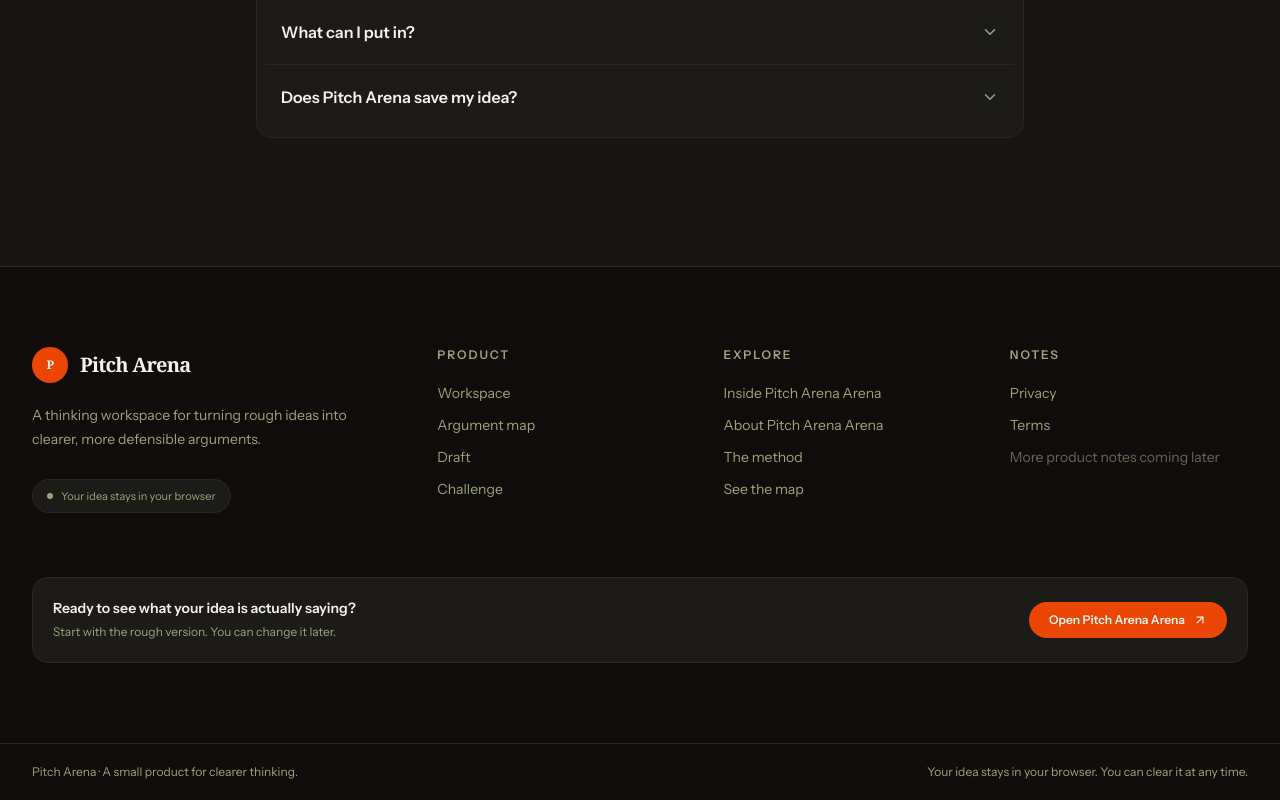
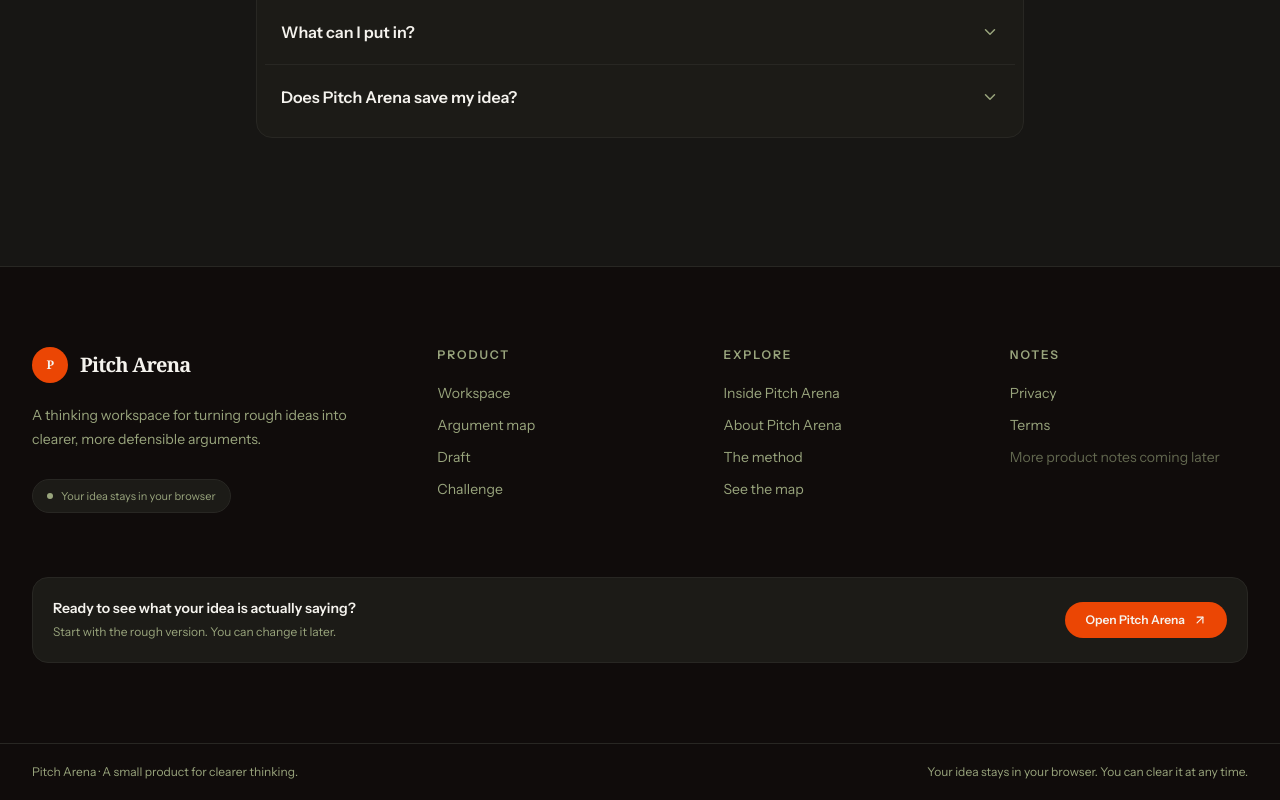
Before and after one commit to Wuraola-Adebisi/Pitch, a React (Vite) app: page / in a window 1280 px wide. Shown: the part 4598-5398 px from the top of the page. Built offline with nearby package versions, Linux system fonts and the light colour scheme.

Commit message:
Fix duplicate Pitch Arena naming in footer

```diff
--- a/src/components/Footer.tsx
+++ b/src/components/Footer.tsx
@@ -31,8 +31,8 @@
           <div>
             <p className="text-xs font-semibold uppercase tracking-[.16em] text-[#99a57d]">Explore</p>
             <ul className="mt-5 space-y-3 text-sm text-[#99a57d]">
-              <li><a href="/#method" className="hover:text-[#f5f3ee]">Inside Pitch Arena Arena</a></li>
-              <li><Link to="/about" className="hover:text-[#f5f3ee]">About Pitch Arena Arena</Link></li>
+              <li><a href="/#method" className="hover:text-[#f5f3ee]">Inside Pitch Arena</a></li>
+              <li><Link to="/about" className="hover:text-[#f5f3ee]">About Pitch Arena</Link></li>
               <li><Link to="/method" className="hover:text-[#f5f3ee]">The method</Link></li>
               <li><a href="/#argument-map" className="hover:text-[#f5f3ee]">See the map</a></li>
             </ul>
@@ -54,7 +54,7 @@
             <p className="mt-1 text-xs leading-5 text-[#99a57d]">Start with the rough version. You can change it later.</p>
           </div>
           <Link to="/app" className="mt-4 inline-flex w-fit items-center gap-2 rounded-full bg-[#eb4604] px-5 py-2.5 text-xs font-semibold text-[#f5f3ee] hover:bg-[#f77e0d] sm:mt-0">
-            Open Pitch Arena Arena <ArrowUpRight size={14} />
+            Open Pitch Arena <ArrowUpRight size={14} />
           </Link>
         </div>
       </div>
```
